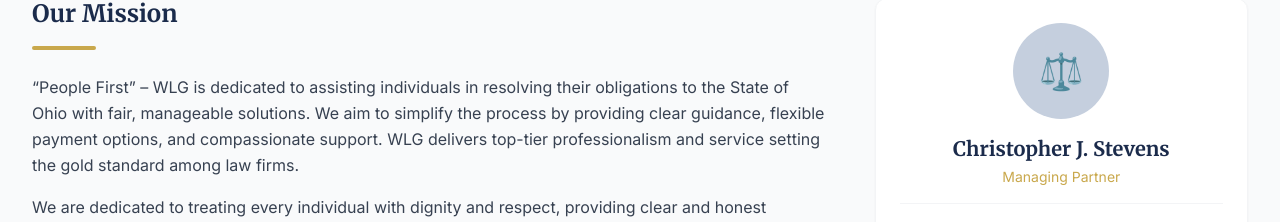
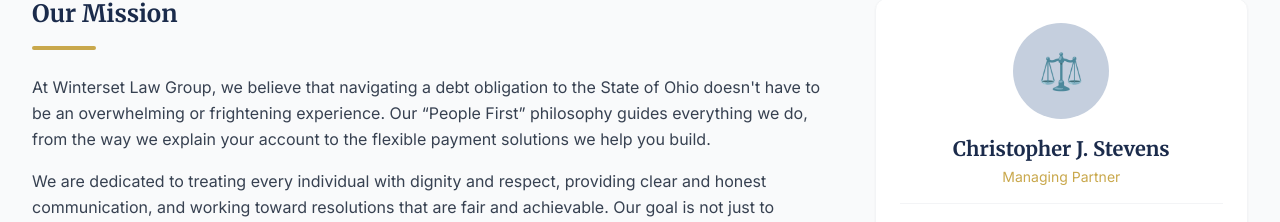
Before and after one commit to anibhati/Winterset-Law-Group, a Next.js app: page /about in a window 1280 px wide. Shown: the part 454-676 px from the top of the page. Built offline with nearby package versions, Linux system fonts and the light colour scheme; no server answers.

Commit message:
update about page

```diff
--- a/src/app/(public)/about/page.tsx
+++ b/src/app/(public)/about/page.tsx
@@ -24,7 +24,7 @@
               <h2 className="text-2xl font-serif font-bold text-navy-900 mb-4">Our Mission</h2>
               <div className="gold-divider mb-6"></div>
               <p className="text-gray-700 leading-relaxed mb-4">
-                “People First” – WLG is dedicated to assisting individuals in resolving their obligations to the State of Ohio with fair, manageable solutions. We aim to simplify the process by providing clear guidance, flexible payment options, and compassionate support.  WLG delivers top-tier professionalism and service setting the gold standard among law firms.
+                At Winterset Law Group, we believe that navigating a debt obligation to the State of Ohio doesn&apos;t have to be an overwhelming or frightening experience. Our &ldquo;People First&rdquo; philosophy guides everything we do, from the way we explain your account to the flexible payment solutions we help you build.
               </p>
               <p className="text-gray-700 leading-relaxed">
                 We are dedicated to treating every individual with dignity and respect, providing clear and honest
```
